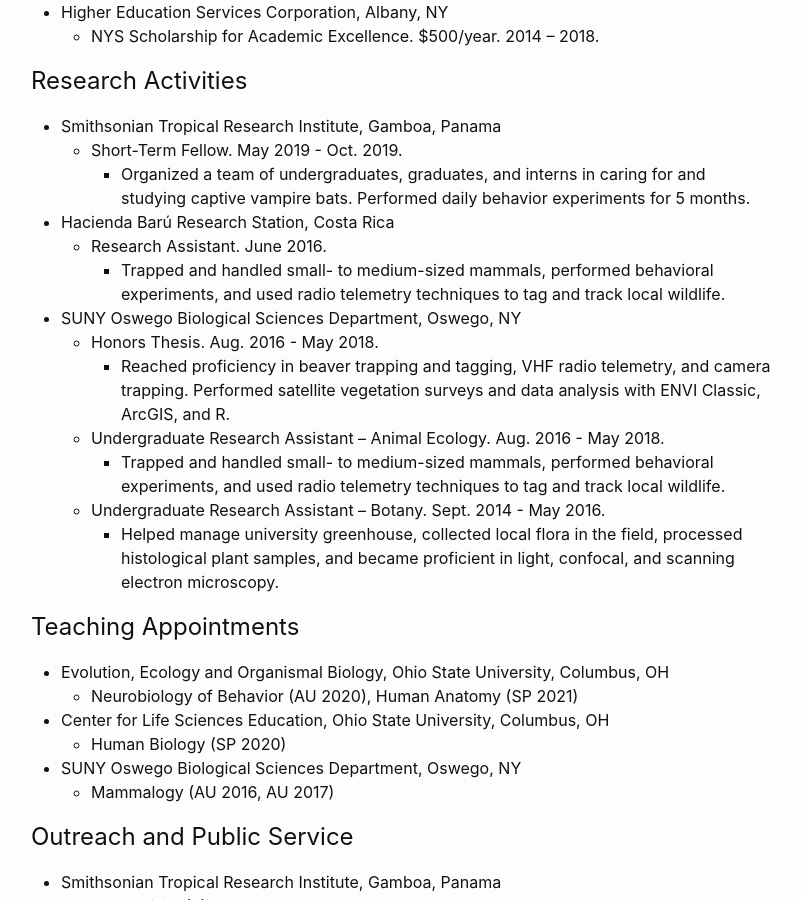
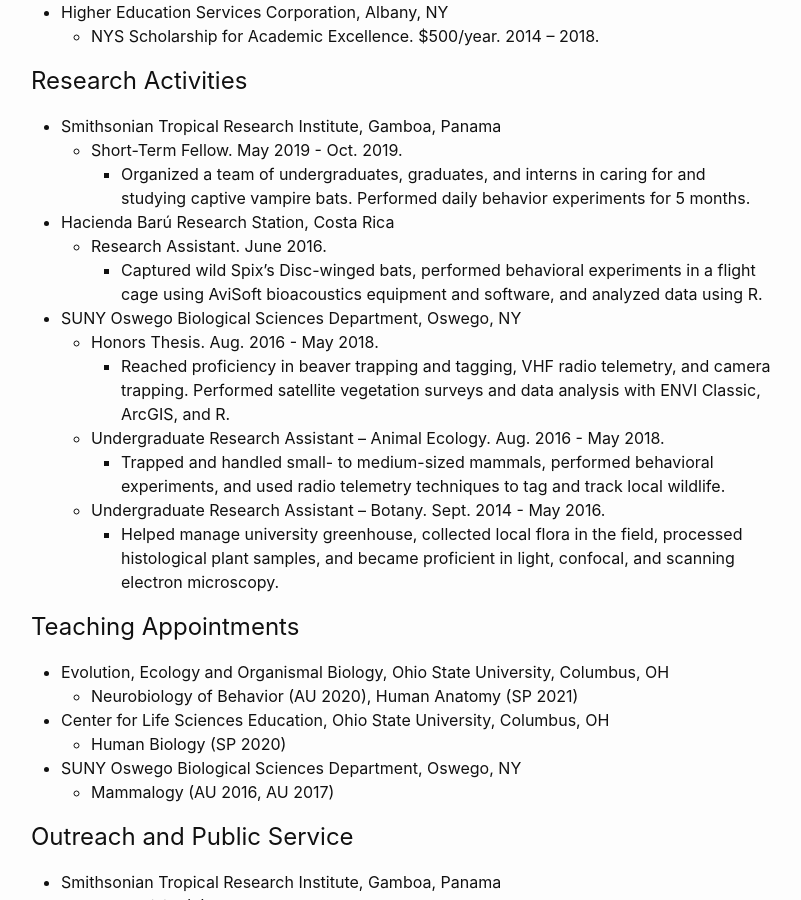
Before and after one commit to imranrazik/imranrazik.github.io, a Jekyll site: the page built from CV.md, in a window 1280 px wide and 900 px high, scrolled down 2635 px. Shown: the whole window, without its empty margins (239-1040 px from the left). Built offline with Jekyll 4.4.1, drawn with Linux system fonts in a browser that asks for light colours; our own code applies the rules of GitHub Pages for plain Markdown files.

Commit message:
Update CV.md

```diff
--- a/CV.md
+++ b/CV.md
@@ -85,7 +85,7 @@
     - Organized a team of undergraduates, graduates, and interns in caring for and studying captive vampire bats. Performed daily behavior experiments for 5 months.
 - Hacienda Barú Research Station, Costa Rica
   - Research Assistant. June 2016.
-    - Trapped and handled small- to medium-sized mammals, performed behavioral experiments, and used radio telemetry techniques to tag and track local wildlife.
+    - Captured wild Spix’s Disc-winged bats, performed behavioral experiments in a flight cage using AviSoft bioacoustics equipment and software, and analyzed data using R.
 - SUNY Oswego Biological Sciences Department, Oswego, NY
   - Honors Thesis. Aug. 2016 - May 2018.
     - Reached proficiency in beaver trapping and tagging, VHF radio telemetry, and camera trapping. Performed satellite vegetation surveys and data analysis with ENVI Classic, ArcGIS, and R.
```
